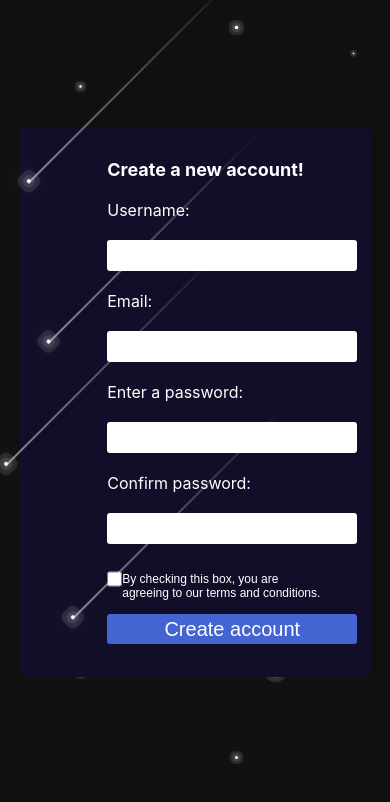
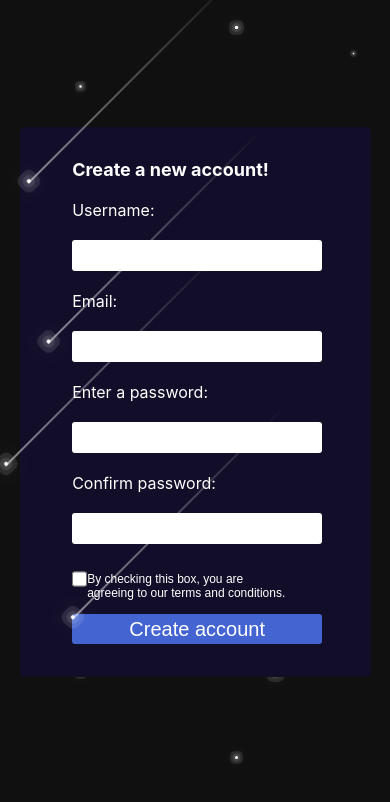
Before and after one commit to mitrabodh/libramate, a React (Create React App) app: page / in a window 390 px wide. Shown: the top 802 px of the page. Built offline with nearby package versions, Linux system fonts and the light colour scheme.

Commit message:
Input size for create account page is adjusted.

```diff
--- a/src/components/authentication.module.css
+++ b/src/components/authentication.module.css
@@ -280,4 +280,9 @@ span:nth-child(9) {
     form.acc>input[ type="submit"] {
         max-width: 70%;
     }
+
+    form.acc>* {
+        margin-left: 15%;
+    }
+
 }
```
